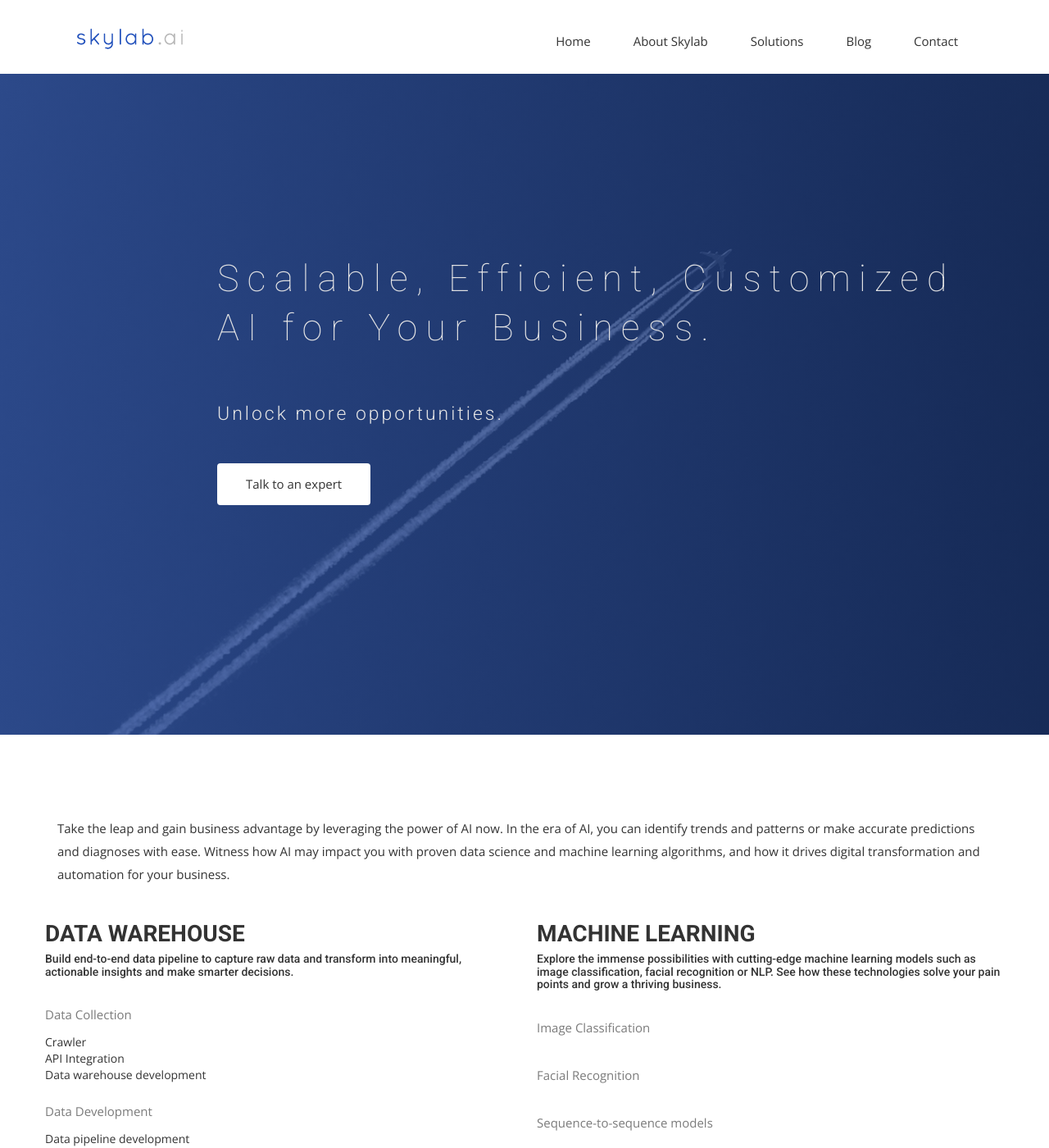
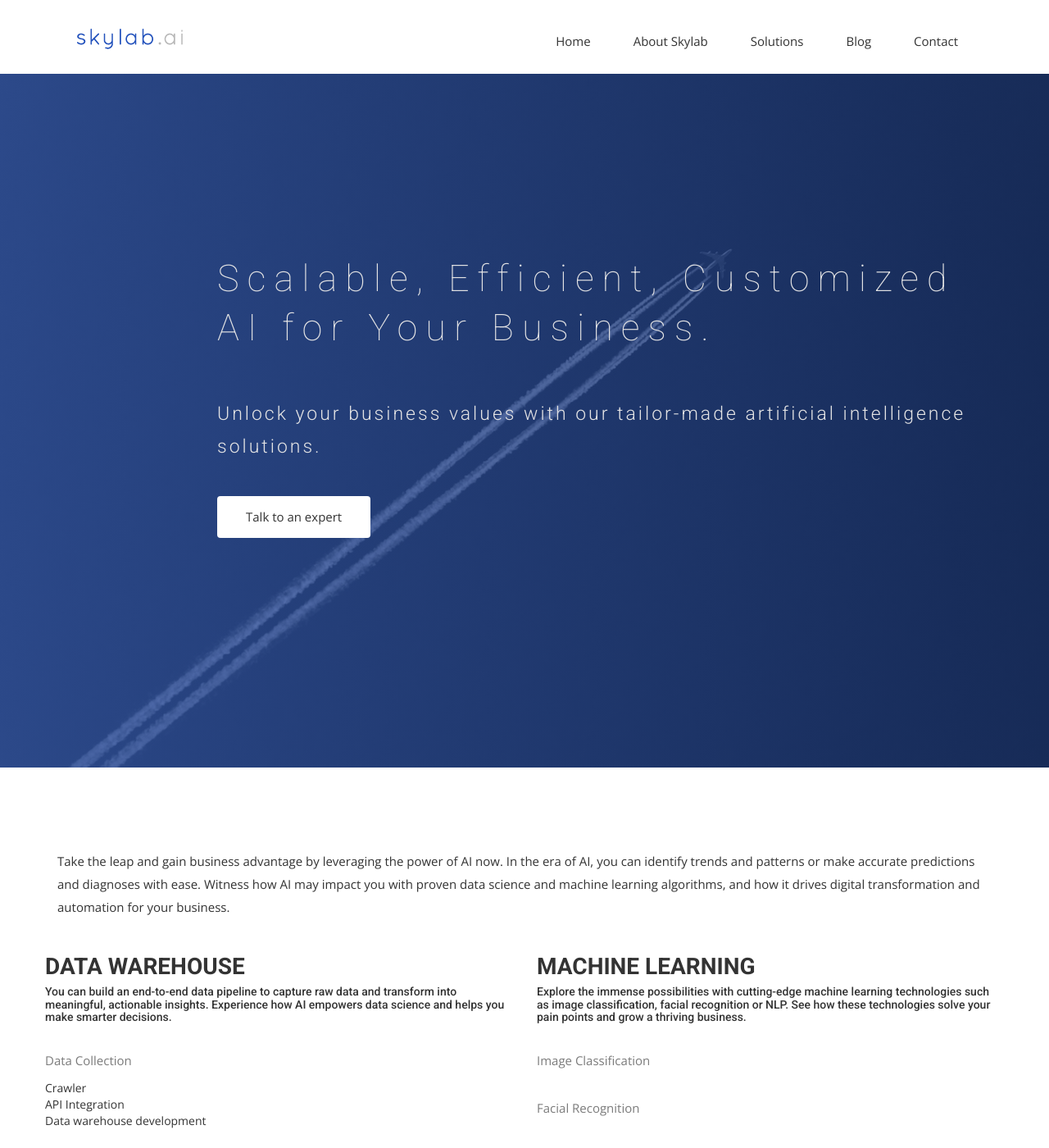
Before and after one commit to oursky/skylab, a Jekyll site: the page built from index.html, in a window 1280 px wide and 1400 px high. Shown: the whole window at 82% size. Built offline with Jekyll 4.4.1, drawn with Linux system fonts in a browser that asks for light colours; nearby versions of some CDN libraries; some web fonts are replaced.

Commit message:
Update copywriting on discovery page and front page

```diff
--- a/discover-by-industry.html
+++ b/discover-by-industry.html
@@ -10,8 +10,8 @@
         <div class="row">
             <div class="col-md-12">
                 <div class="block">
-                    <h1>Explore the capabilities of AI by Industry</h1>
-                    <p>Various scopes of business solutions are ready to solve your pain points. What if they don't fit your challenge? No problem, we create a unique solution for you.</p>
+                    <h1>Explore the capabilities of AI For Your Industry</h1>
+                    <p>See how innovation could be applied to your business. Various scopes of business solutions are ready to solve your pain points. What if they don't fit your challenge? No problem, we create a unique solution for you.</p>
                 </div>
             </div>
         </div>
@@ -24,7 +24,7 @@
           <div class="col-md-12">
             <div class="block">
               <div class="portfolio-menu">
-                <h3>Select to explore the possibility in an Industry</h3>
+                <h3>Select to explore the possibilities in your industry</h3>
                 <ul>
                     <li class="filter" data-filter="all">All</li>
                     <li class="filter" data-filter=".Retail">Retail</li>
--- a/index.html
+++ b/index.html
@@ -11,7 +11,7 @@ permalink: /
       <div class="col-md-10 col-md-offset-2">
         <div class="block">
           <h1 class="animated fadeInUp">Scalable, Efficient, Customized AI for Your Business.</h1>
-          <p class="animated fadeInUp">Unlock more opportunities.</p>
+          <p class="animated fadeInUp">Unlock your business values with our tailor-made artificial intelligence solutions.</p>
           <a href="#" class="btn btn-call-to-action">Talk to an expert</a>
         </div>
       </div>
@@ -24,7 +24,7 @@ permalink: /
 
     <div class="row">
       <div class="col-md-12 text-sm-center">
-        <p>Take the leap and gain business advantage by leveraging the power of AI now. In the era of AI, you can identify trends and patterns or make accurate predictions and diagnoses with ease. Witness how AI may impact you with proven data science and machine learning algorithms, and how it drives digital transformation and automation for your business. </p>
+        <p>Take the leap and gain business advantage by leveraging the power of AI now. In the era of AI, you can identify trends and patterns or make accurate predictions and diagnoses with ease. Witness how AI may impact you with proven data science and machine learning algorithms, and how it drives digital transformation and automation for your business.</p>
 
       </div
     </div>
@@ -34,7 +34,7 @@ permalink: /
         <div class="block">
           <div class="section-title">
             <h2>Data Warehouse</h2>
-            <h5>Build end-to-end data pipeline to capture raw data and transform into meaningful, actionable insights and make smarter decisions.</h5>
+            <h5>You can build an end-to-end data pipeline to capture raw data and transform into meaningful, actionable insights. Experience how AI empowers data science and helps you make smarter decisions.</h5>
           </div>
           <p>Data Collection</p>
           <ul>
@@ -64,7 +64,7 @@ permalink: /
         <div class="block">
           <div class="section-title">
             <h2>Machine Learning</h2>
-            <h5>Explore the immense possibilities with cutting-edge machine learning models such as image classification, facial recognition or NLP. See how these technologies solve your pain points and grow a thriving business. </h5>
+            <h5>Explore the immense possibilities with cutting-edge machine learning technologies such as image classification, facial recognition or NLP. See how these technologies solve your pain points and grow a thriving business.</h5>
           </div>
           <ul>
             <p>Image Classification</p>
```
